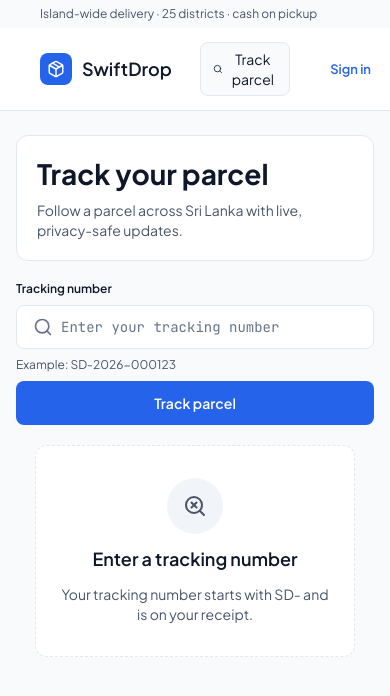
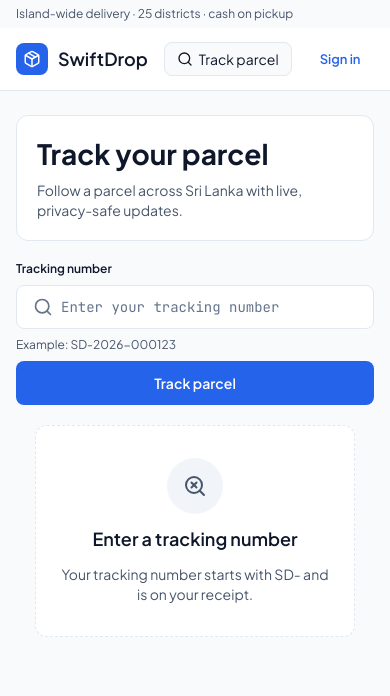
Before and after one commit to Shehan-Dinusha/BitCraft_SwiftDrop, a React (Vite) app in the folder frontend/: page /track in a window 390 px wide. Shown: the top 696 px of the page. Built offline with nearby package versions, Linux system fonts and the light colour scheme.

Commit message:
fix(frontend): left-align header search & sign-in; mobile clear button always visible

```diff
--- a/frontend/src/design-system/components/Shell/TopBar.tsx
+++ b/frontend/src/design-system/components/Shell/TopBar.tsx
@@ -194,6 +194,13 @@ export function PublicHeader({
     if (!isMobile) setIsExpanded(false);
   }, [isMobile]);
 
+  // Auto-expand on mobile when tracking exists
+  useEffect(() => {
+    if (isMobile && hasTracking) {
+      setIsExpanded(true);
+    }
+  }, [isMobile, hasTracking]);
+
   const handleSubmit = (event: React.FormEvent<HTMLFormElement>) => {
     event.preventDefault();
     const value = inputValue.trim();
@@ -224,7 +231,7 @@ export function PublicHeader({
 
   return (
     <header className={cn('border-b border-border-subtle bg-card', className)}>
-      <div className="flex items-center gap-5 bg-canvas px-10 py-1.5 text-caption text-secondary">
+      <div className="flex items-center gap-5 bg-canvas px-4 py-1.5 text-caption text-secondary">
         <span className="truncate">Island-wide delivery · 25 districts · cash on pickup</span>
         <span className="ml-auto hidden gap-5 md:flex">
           <a href="#help">Help centre</a>
@@ -233,8 +240,8 @@ export function PublicHeader({
           <span>English / Sinhala / Tamil</span>
         </span>
       </div>
-      <div className="flex items-center gap-7 px-10 py-3.5">
-        <span className="flex items-center gap-2.5">
+      <div className="flex items-center gap-4 px-4 py-3.5 w-full max-w-screen-2xl mx-auto">
+        <span className="flex items-center gap-2.5 shrink-0">
           <span
             aria-hidden="true"
             className="flex size-8 items-center justify-center rounded-lg bg-brand-primary text-brand-on"
@@ -243,7 +250,7 @@ export function PublicHeader({
           </span>
           <span className="text-h3 text-primary">SwiftDrop</span>
         </span>
-        <nav aria-label="Primary" className="hidden gap-7 text-label text-primary md:flex">
+        <nav aria-label="Primary" className="hidden gap-7 text-label text-primary md:flex shrink-0">
           <a href="#ship">Ship</a>
           <a href="#track">Track</a>
           <a href="#pricing">Pricing</a>
@@ -288,19 +295,31 @@ export function PublicHeader({
             )}
           </form>
         )}
-        {isMobile && !hasTracking && !shouldShowSearch && (
+        {!shouldShowSearch && !hasTracking && (
           <button
             type="button"
             onClick={toggleExpanded}
             aria-label={isExpanded ? 'Close search' : 'Open search'}
             aria-expanded={isExpanded}
-            className="lg:hidden inline-flex items-center gap-1.5 rounded-lg border border-border-subtle bg-canvas px-3 py-1.5 text-body text-primary hover:bg-elevated transition-colors"
+            className="lg:hidden inline-flex items-center gap-1.5 rounded-lg border border-border-subtle bg-canvas px-3 py-1.5 text-body text-primary hover:bg-elevated transition-colors shrink-0"
           >
             <Search aria-hidden="true" className="size-4" />
             <span>Track parcel</span>
           </button>
         )}
-        <Button variant="ghost" density="compact" onClick={onSignIn} className="ml-auto lg:ml-0">
+        {hasTracking && onClearInput && !shouldShowSearch && (
+          <Button
+            type="button"
+            variant="outline"
+            density="comfortable"
+            leftIcon={<X className="size-3.5" />}
+            className="shrink-0"
+            onClick={handleClear}
+          >
+            Clear
+          </Button>
+        )}
+        <Button variant="ghost" density="compact" onClick={onSignIn} className="shrink-0">
           Sign in
         </Button>
       </div>
```
